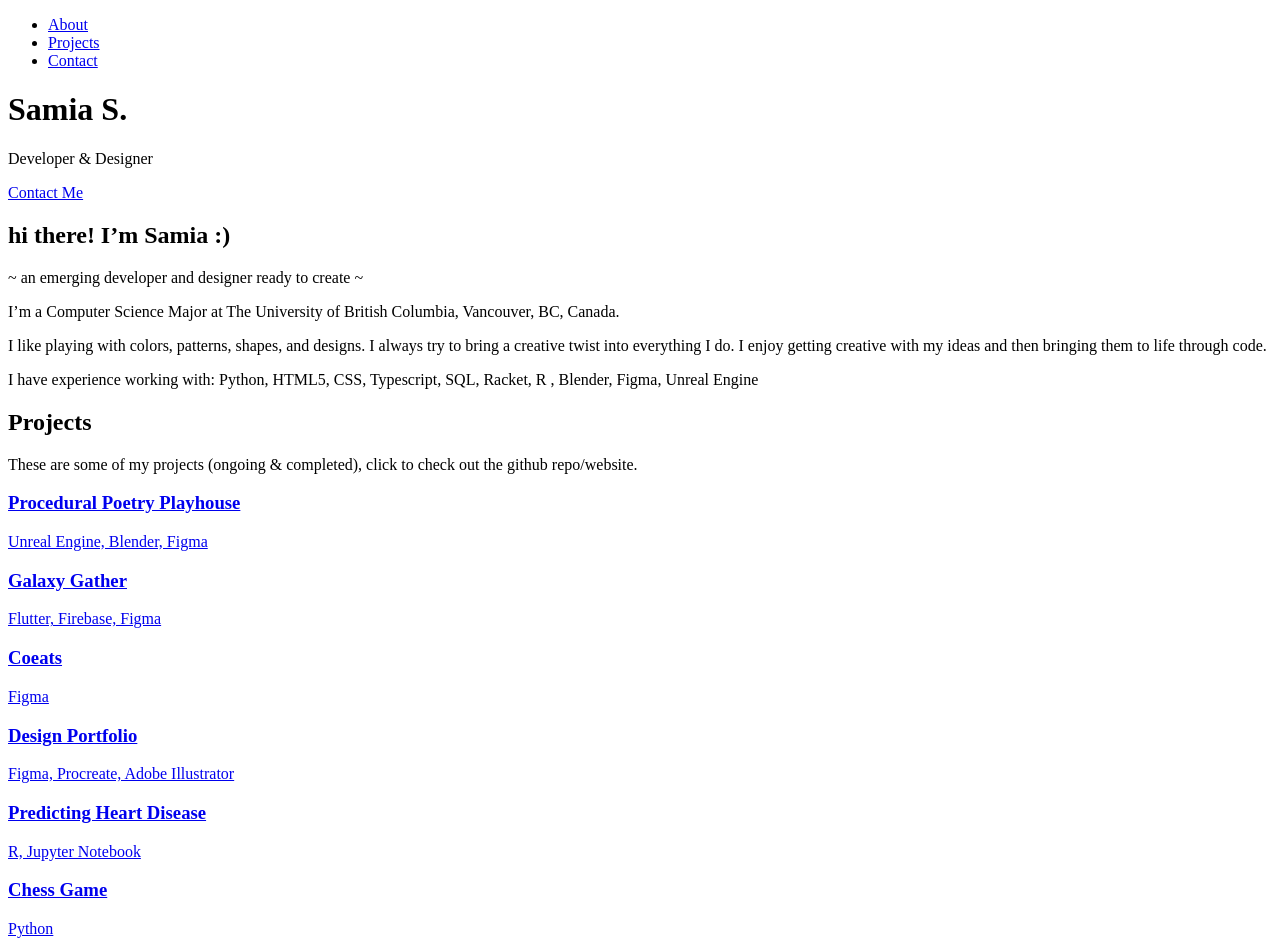
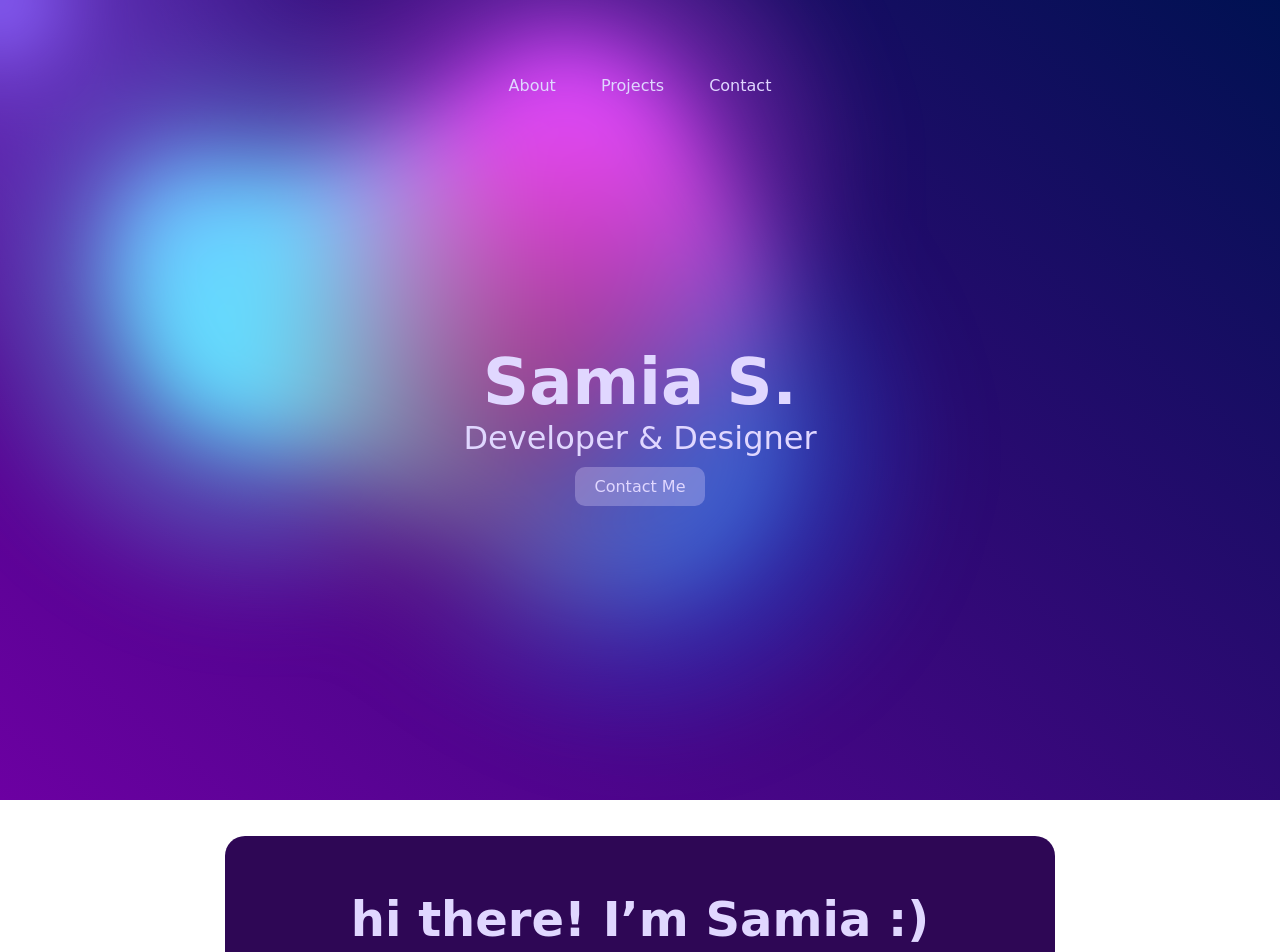
Before and after one commit to ssamiaa/personalwebsite, a plain HTML site: page index.html in a window 1280 px wide. Shown: the top 952 px of the page. Drawn offline with Linux system fonts and the light colour scheme; the site is published under a folder, as on GitHub Pages, so addresses that start at the root find nothing; a web font is replaced by a local one.

Commit message:
deploy: f5d06285ed362d31c100761aacb7925b51885c83

```diff
--- a/index.html
+++ b/index.html
@@ -8,8 +8,8 @@
     <link rel="stylesheet" href="https://cdnjs.cloudflare.com/ajax/libs/font-awesome/6.0.0-beta3/css/all.min.css">
 
 
-    <script type="module" crossorigin src="/personalwebsite/assets/index-hrZ8TbHw.js"></script>
-    <link rel="stylesheet" crossorigin href="/personalwebsite/assets/index-CVbboyfn.css">
+    <script type="module" crossorigin src="./assets/index-hrZ8TbHw.js"></script>
+    <link rel="stylesheet" crossorigin href="./assets/index-CVbboyfn.css">
   </head>
   <body>
   <header>
@@ -42,7 +42,7 @@
     <p>These are some of my projects (ongoing & completed), click to check out the github repo/website.</p>
     <div class="project">
       <a href="https://eml.ubc.ca/projects/procedural-poetry-playhouse/" target="_blank" class="item">
-          <div class="icon" style="background-image: url('/personalwebsite/assets/funhouse-BOL3idSW.png');">
+          <div class="icon" style="background-image: url('./assets/funhouse-BOL3idSW.png');">
               <div class="project-content">
                   <h3>Procedural Poetry Playhouse</h3>
                   <div class="project-body">
@@ -52,7 +52,7 @@
           </div>
       </a>
       <a href="https://devpost.com/software/galaxy-gather" target="_blank" class="item">
-          <div class="icon" style="background-image: url('/personalwebsite/assets/gg-DNaCEYj4.png');">
+          <div class="icon" style="background-image: url('./assets/gg-DNaCEYj4.png');">
               <div class="project-content">
                   <h3>Galaxy Gather</h3>
                   <div class="project-body">
@@ -62,7 +62,7 @@
           </div>
       </a>
       <a href="https://www.figma.com/proto/HKVlycN9yZWEdKoMPO215r/COEATS?node-id=818190-119&starting-point-node-id=818190%3A114" target="_blank" class="item">
-          <div class="icon" style="background-image: url('/personalwebsite/assets/coeats-BPZ6d798.png');">
+          <div class="icon" style="background-image: url('./assets/coeats-BPZ6d798.png');">
               <div class="project-content">
                   <h3>Coeats</h3>
                   <div class="project-body">
@@ -72,7 +72,7 @@
           </div>
       </a>
       <a href="https://samiadesigns.carrd.co" target="_blank" class="item">
-          <div class="icon" style="background-image: url('/personalwebsite/assets/design-BWLrrQcu.png');">
+          <div class="icon" style="background-image: url('./assets/design-BWLrrQcu.png');">
               <div class="project-content">
                   <h3>Design Portfolio</h3>
                   <div class="project-body">
@@ -82,7 +82,7 @@
           </div>
       </a>
       <a href="https://github.com/ssamiaa/Predicting-HeartDisease-Grp10" target="_blank" class="item">
-          <div class="icon" style="background-image: url('/personalwebsite/assets/heartdisease-BCsewtKG.png');">
+          <div class="icon" style="background-image: url('./assets/heartdisease-BCsewtKG.png');">
               <div class="project-content">
                   <h3>Predicting Heart Disease</h3>
                   <div class="project-body">
@@ -92,7 +92,7 @@
           </div>
       </a>
       <a href="https://github.com/anu-raj-16/Chess-game" target="_blank" class="item">
-          <div class="icon" style="background-image: url('/personalwebsite/assets/chess-b3sXl_Bz.png');">
+          <div class="icon" style="background-image: url('./assets/chess-b3sXl_Bz.png');">
               <div class="project-content">
                   <h3>Chess Game</h3>
                   <div class="project-body">
```
Also changed, not shown: 2 other files.
